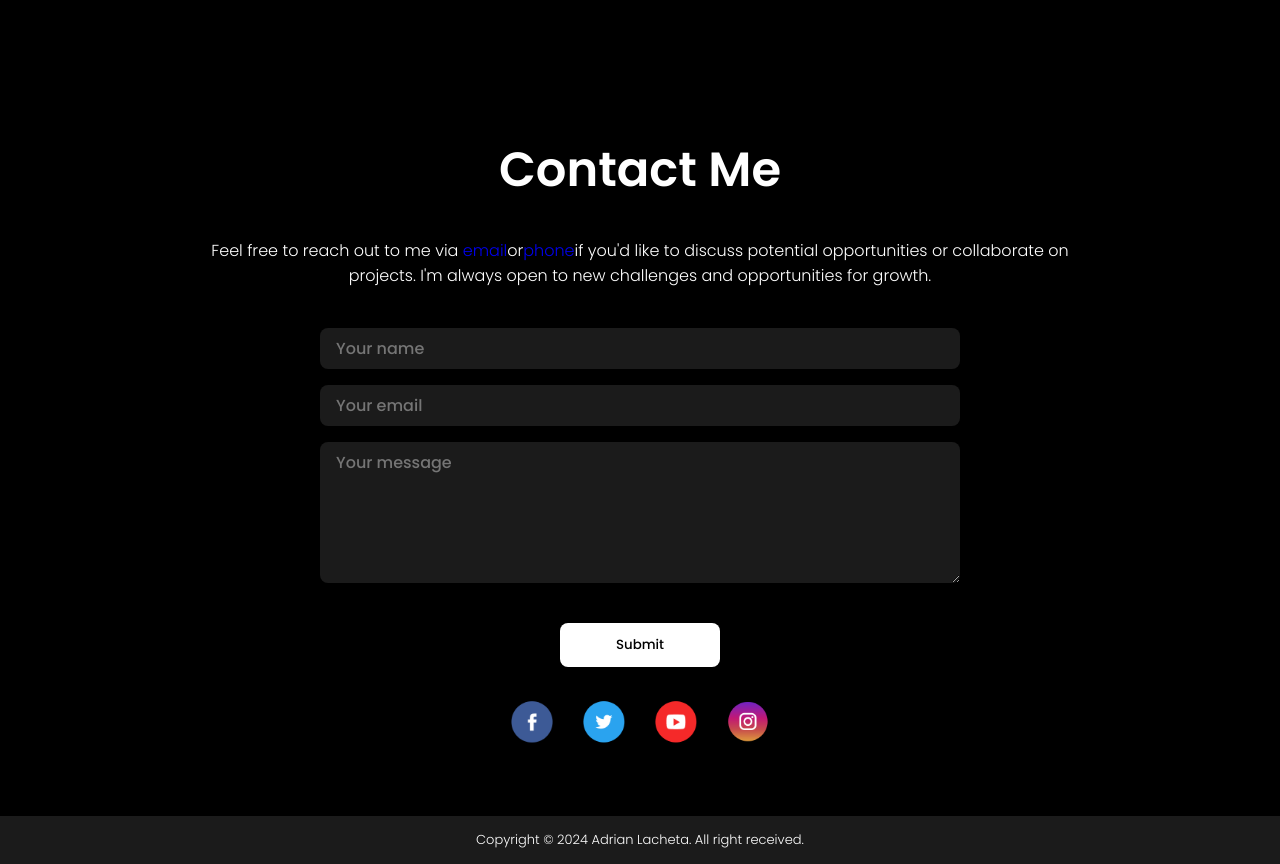
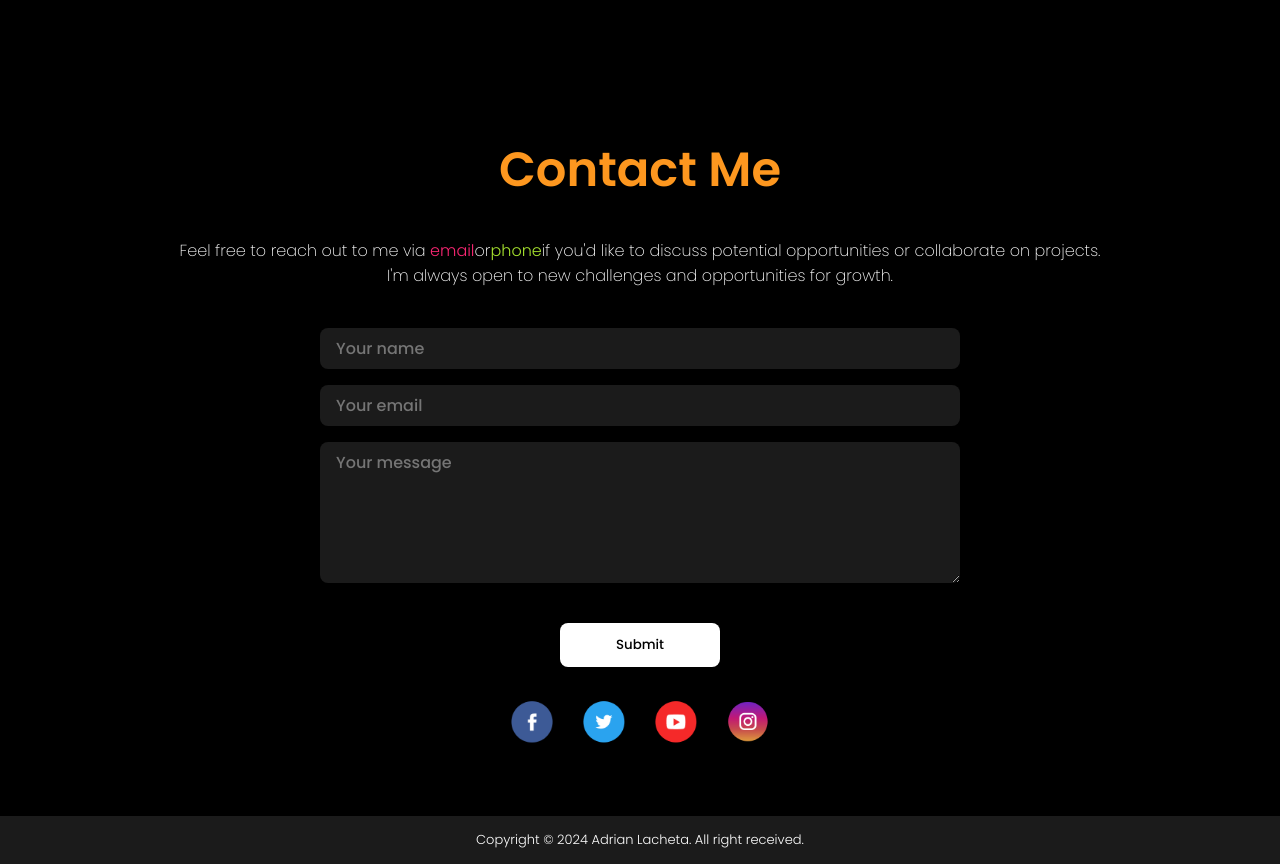
Before and after one commit to adiczq/portfolio, a React (Create React App) app: page / in a window 1280 px wide. Shown: the part 3260-4124 px from the top of the page. Built offline with nearby package versions, Linux system fonts and the light colour scheme.

Commit message:
Update Contact.css

```diff
--- a/src/components/Contact/Contact.css
+++ b/src/components/Contact/Contact.css
@@ -10,13 +10,14 @@
   justify-content: center;
 }
 .contactPageTitle {
+  color: rgb(253, 151, 31);
   font-size: 3rem;
   margin-bottom: 1rem;
 }
 .contactDesc {
   padding: 1rem;
   font-size: medium;
-  font-weight: 300;
+  font-weight: 200;
 }
 .contactForm {
   margin: 1rem;
@@ -65,3 +66,18 @@
   width: 3rem;
   margin: 0 0.75rem;
 }
+.email {
+  text-decoration: none;
+  color: rgb(249, 38, 114);
+  font-weight: 300;
+}
+.tele {
+  text-decoration: none;
+  color: rgb(166, 226, 46);
+  font-weight: 300;
+}
+@media screen and (max-width: 768px) {
+  #contactPage {
+    margin-top: 2rem;
+  }
+}
```
